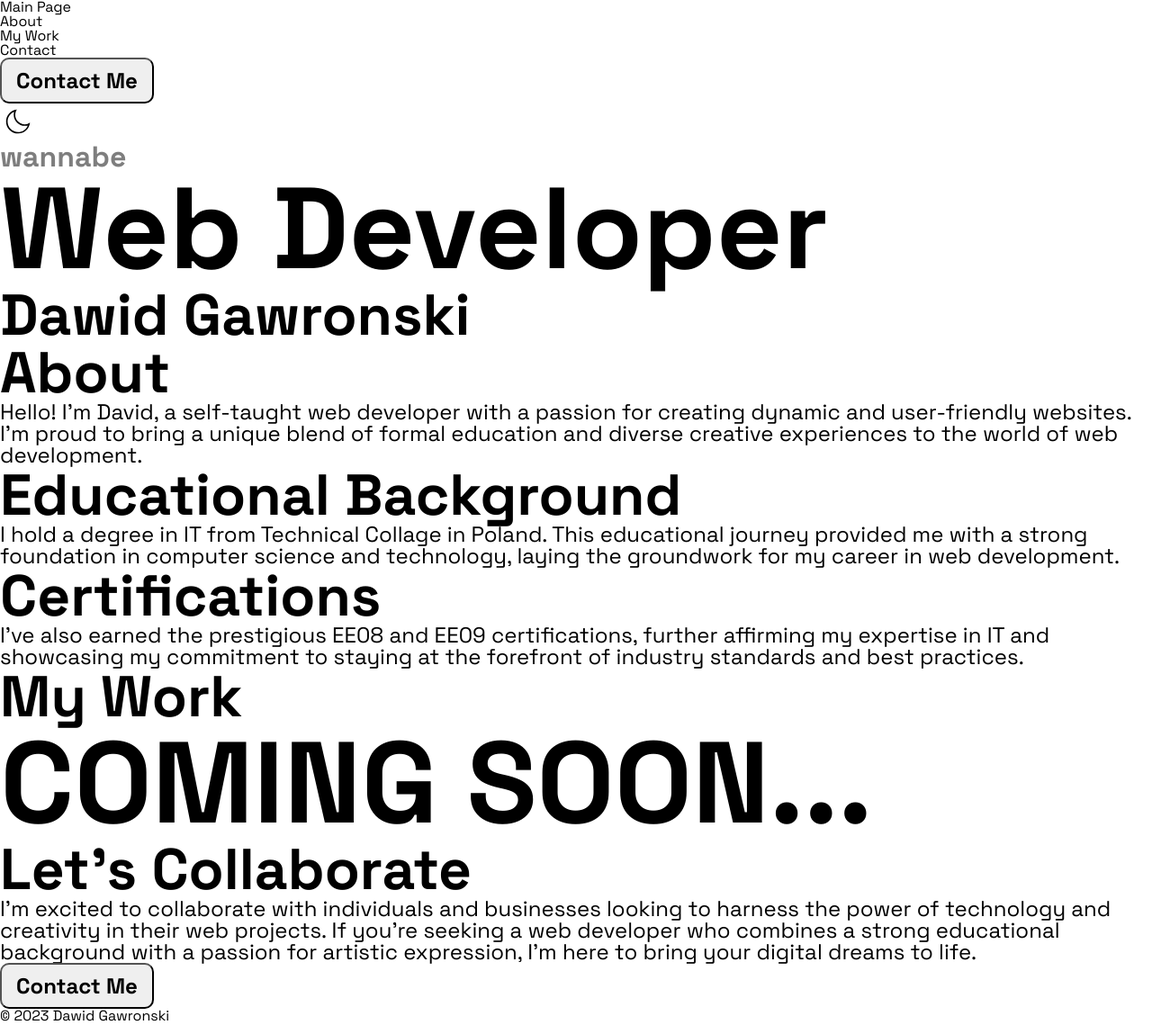
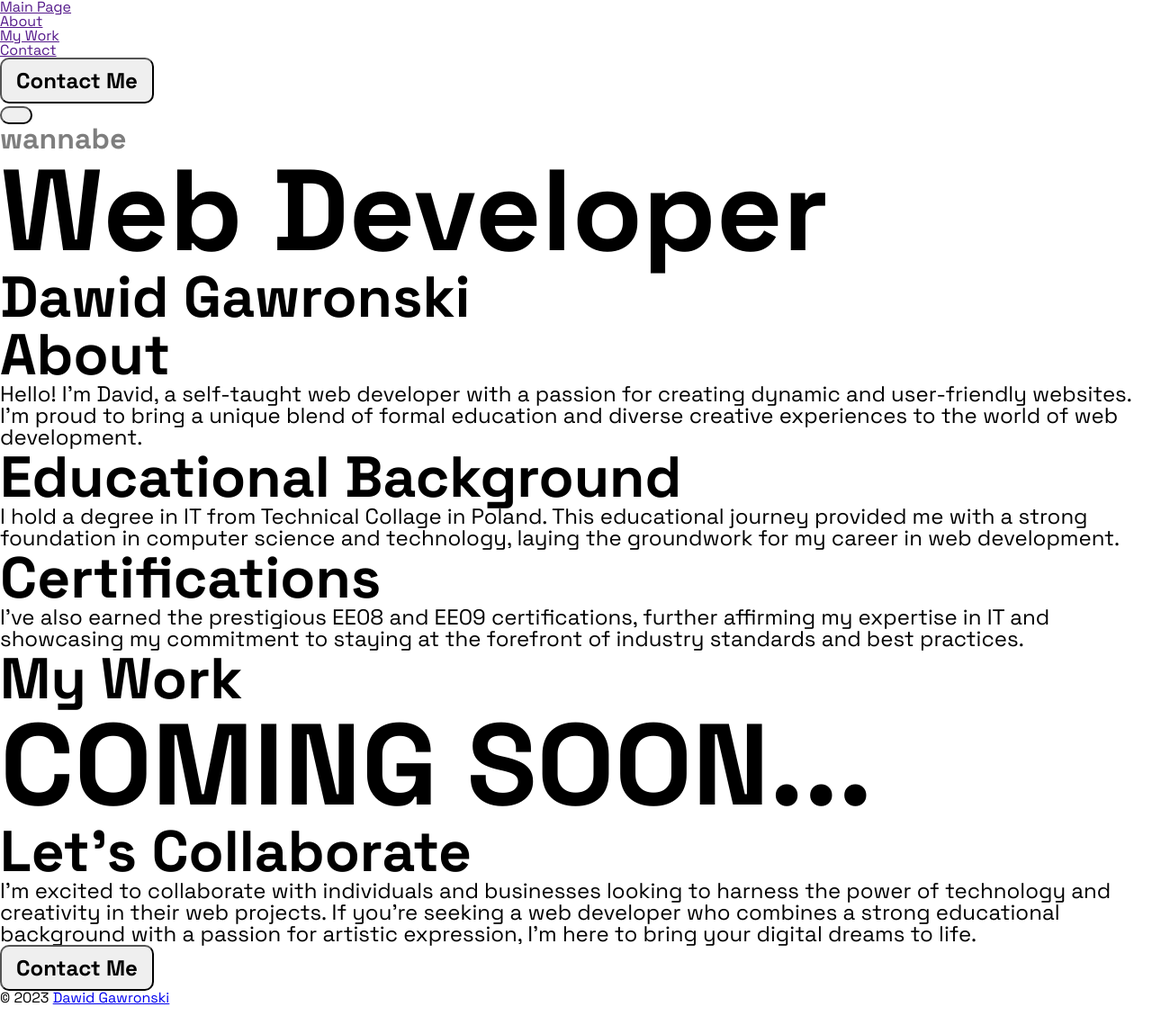
Before and after one commit to DawidGawronskiDev/personal-portfolio, a React (Vite) app: page / in a window 1280 px wide. Shown: the whole page at 90% size. Built offline with nearby package versions, Linux system fonts and the light colour scheme.

Commit message:
Update HTML

```diff
--- a/src/App.jsx
+++ b/src/App.jsx
@@ -1,28 +1,35 @@
 import "./styles/App.css";
-import MoonIcon from "/images/dark-mode-icon.svg";
 
 function App() {
   return (
     <>
       <header id="header" className="header">
         <div className="header-container">
-          <div className="header-contianer-inner">
+          <div className="header-container-inner">
             <nav className="header-navigation">
               <ul className="nav-links">
-                <li className="nav-link">Main Page</li>
-                <li className="nav-link">About</li>
-                <li className="nav-link">My Work</li>
-                <li className="nav-link">Contact</li>
+                <li className="nav-link">
+                  <a href="">Main Page</a>
+                </li>
+                <li className="nav-link">
+                  <a href="">About</a>
+                </li>
+                <li className="nav-link">
+                  <a href="">My Work</a>
+                </li>
+                <li className="nav-link">
+                  <a href="">Contact</a>
+                </li>
               </ul>
             </nav>
             <ContactMeButton />
           </div>
         </div>
-        <img src={MoonIcon} alt="" />
+        <button className="toogle-dark-mode"></button>
       </header>
       <main id="hero" className="hero">
         <div className="hero-container">
-          <div className="hero-text-container">
+          <div className="hero-text">
             <span className="sub-text">wannabe</span>
             <h1 className="text-xl">Web Developer</h1>
           </div>
@@ -82,7 +89,10 @@ function App() {
         </div>
       </section>
       <footer id="footer" className="footer">
-        <p>© 2023 Dawid Gawronski</p>
+        <p>
+          © 2023{" "}
+          <a href="https://github.com/DawidGawronskiDev">Dawid Gawronski</a>
+        </p>
       </footer>
     </>
   );
```
